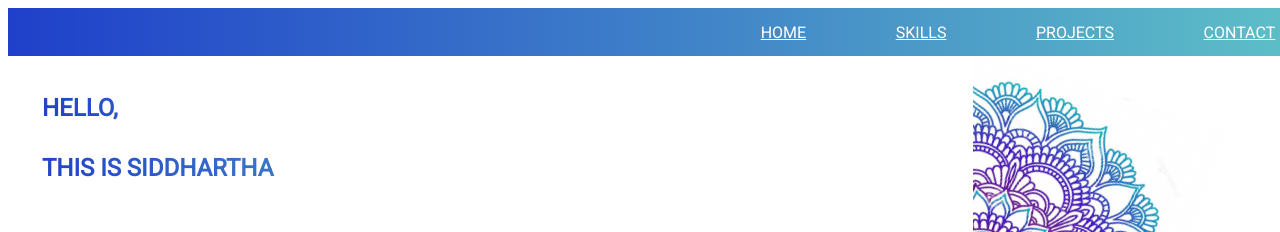
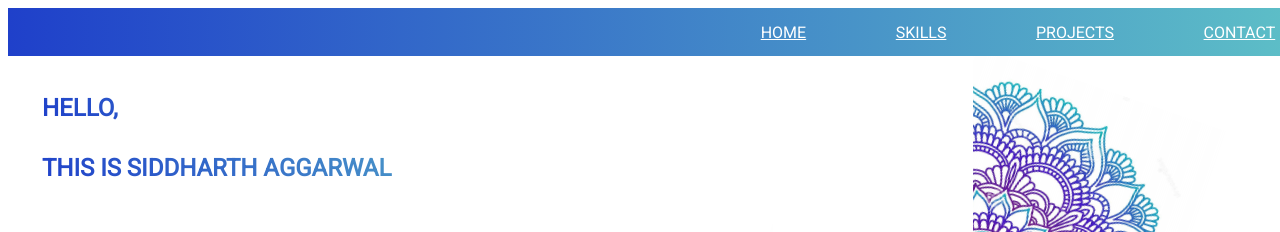
Before and after one commit to S1dNSh1v/portfolio, a plain HTML site: page index.html in a window 1280 px wide. Shown: the top 232 px of the page. Drawn offline with Linux system fonts and the light colour scheme; a script that the page names is missing.

Commit message:
Update index.html

```diff
--- a/index.html
+++ b/index.html
@@ -4,7 +4,7 @@
     <meta charset="UTF-8">
     <meta http-equiv="X-UA-Compatible" content="IE=edge">
     <meta name="viewport" content="width=device-width, initial-scale=1.0">
-    <title>Document</title>
+    <title>My Portfolio</title>
     <link rel="stylesheet" href="style.css">
 
 </head>
@@ -23,7 +23,7 @@
     <div class="jmbotron-sec">
       <div class="jmbotron-text">
            <h2 class  ="grad txt-title">HELLO,</h4>
-        <h4 class  ="grad txt-title">THIS IS SIDDHARTHA</h4>
+        <h4 class  ="grad txt-title">THIS IS SIDDHARTH AGGARWAL</h4>
         <h1 class  ="grad">Software and Game <br> Developer</h1></div>
     </div>
     <div class="jmbotron-sec "> <div class="block"> </div><img class="mandala"src="./img.jpg" ></div>
```
